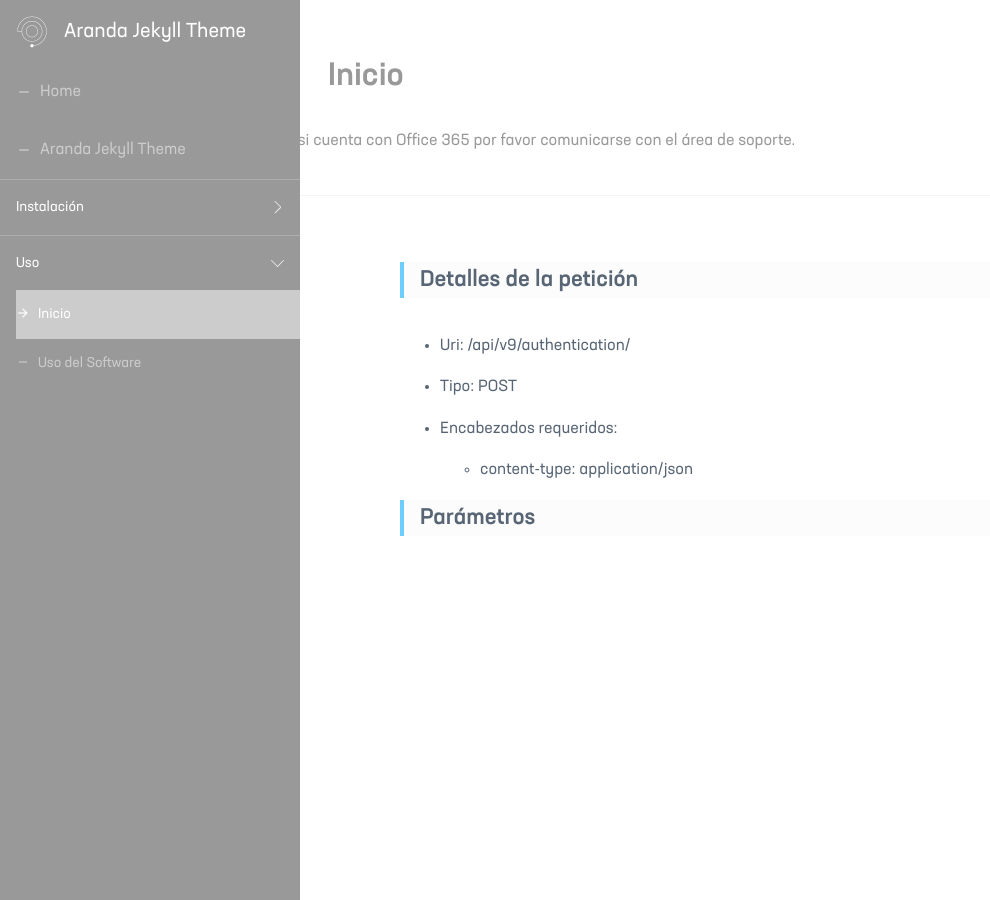
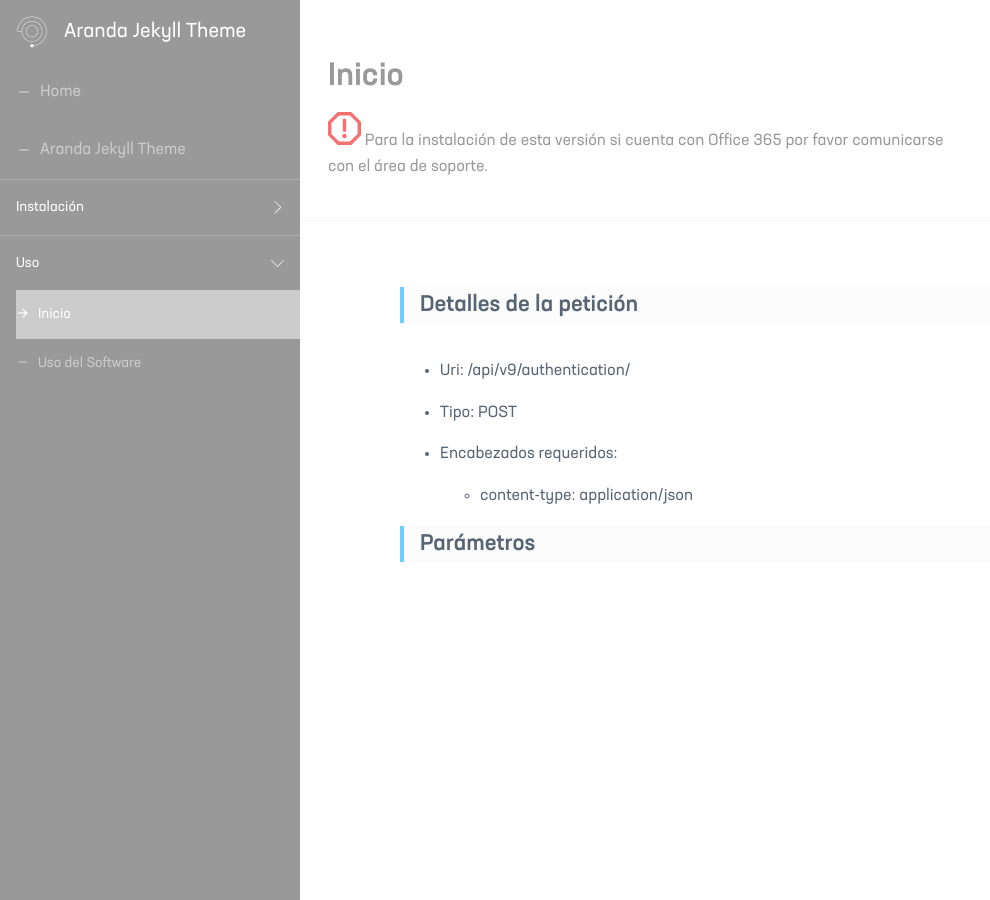
Before and after one commit to Nats85/Manuales-Aranda-Apis, a Jekyll site: the page built from docs/2.1-inicio.md, in a window 1280 px wide. Shown: the whole page, without its empty margins (0-990 px from the left). Built offline with Jekyll 4.4.1, drawn with Linux system fonts in a browser that asks for light colours.

Commit message:
Update apis.html

```diff
--- a/_layouts/apis.html
+++ b/_layouts/apis.html
@@ -6,15 +6,16 @@ layout: default
     <div class="head">
       <div class="title header typo_ostrich">{{ page.title }}</div>
       {% if page.info %}<div class="sub_title typo_crow">{{ page.info }}</div>{% endif %}
+      <div class="alert"><img src="{{ site.baseurl }}/assets/images/ic_alert.svg">
+                {{ site.data.messages['instaladores'] }}
+       </div>
     </div>
     {% if page.nav == true %}<aside id="nav">
       <div class="header typo_hummingbird">Contents</div>
       <ul></ul>
     </aside>{% endif %}
   </div>
-       <div class="alert"><img src="{{ site.baseurl }}/assets/images/ic_alert.svg">
-                {{ site.data.messages['instaladores'] }}
-       </div>
+
 </header>
 
 <post id="documentationArea" class="sg_doc">
```
